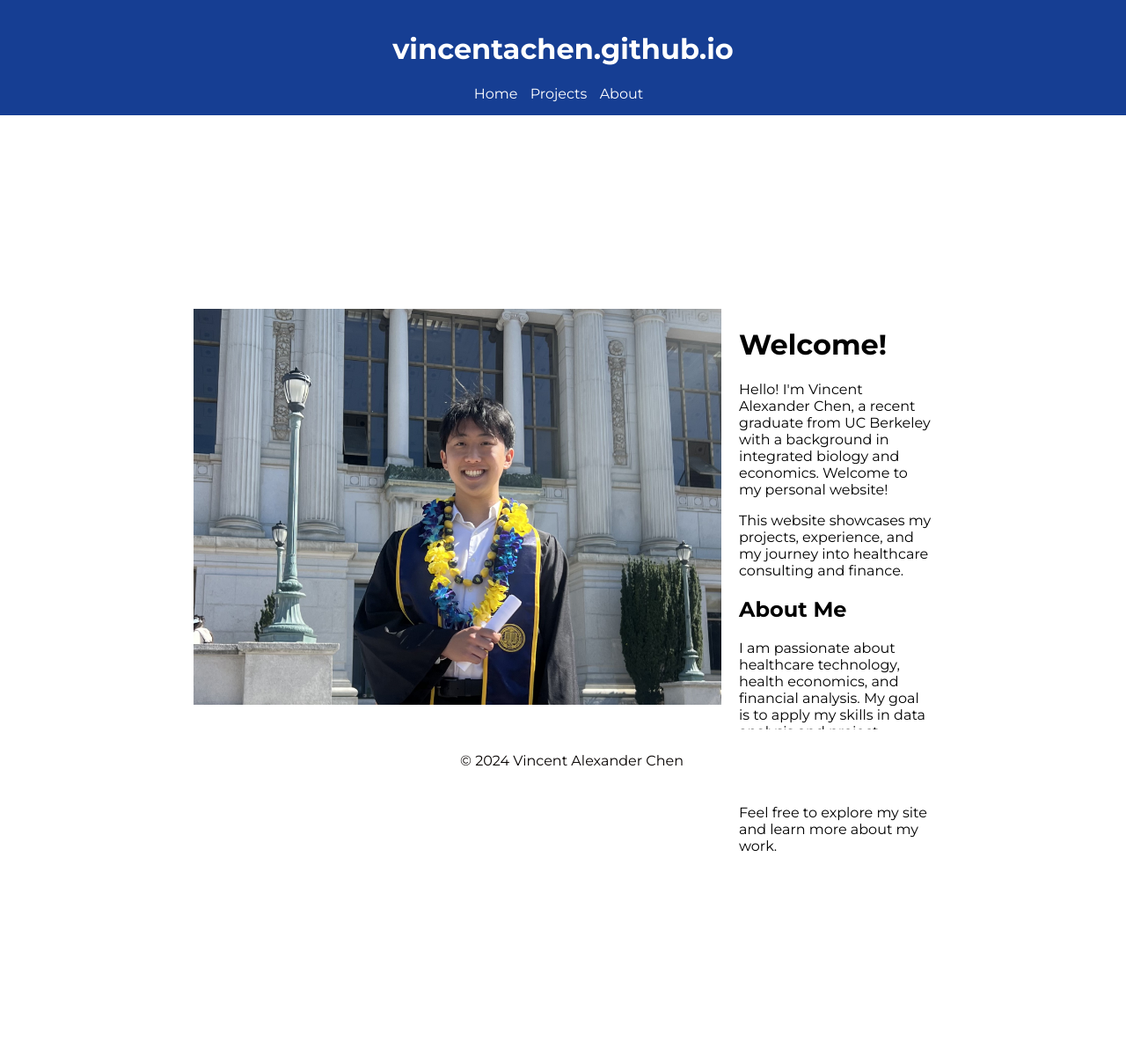
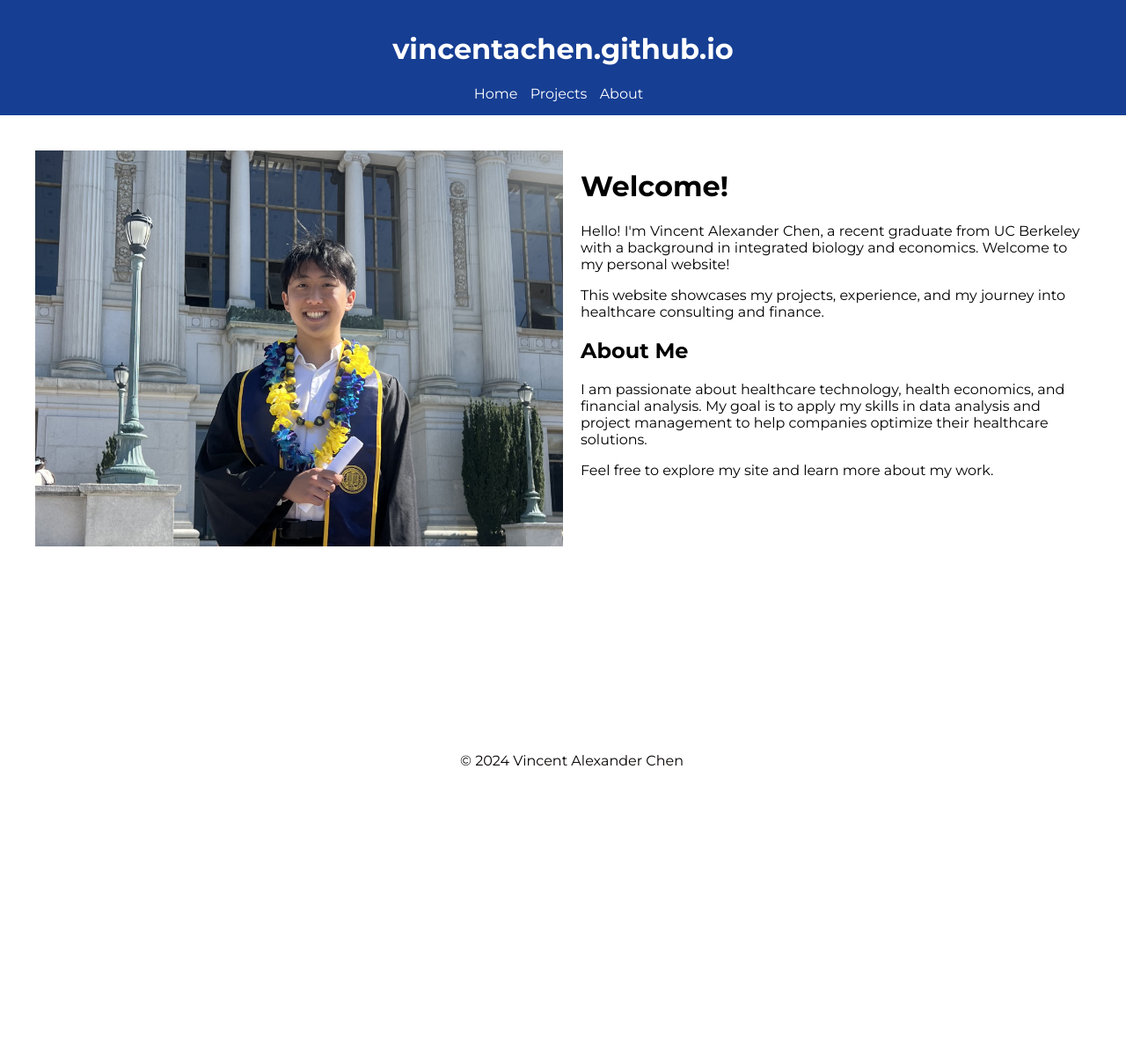
Before and after one commit to vincentachen/vincentachen.github.io, a Jekyll site: the page built from index.md, in a window 1280 px wide. Shown: the whole page at 88% size. Built offline with Jekyll 4.4.1, drawn with Linux system fonts in a browser that asks for light colours; after the commit the page ends 900 px from its top, so only the background shows below that.

Commit message:
Update styles.css

```diff
--- a/assets/css/styles.css
+++ b/assets/css/styles.css
@@ -18,7 +18,7 @@ header {
     align-items: flex-start; /* Align items to the top of the container */
     max-width: 1200px; /* Adjust as needed */
     margin: 0 auto;
-    padding: 200px;
+    padding: 20px;
 }
 .left-column {
     flex: 1;
```
